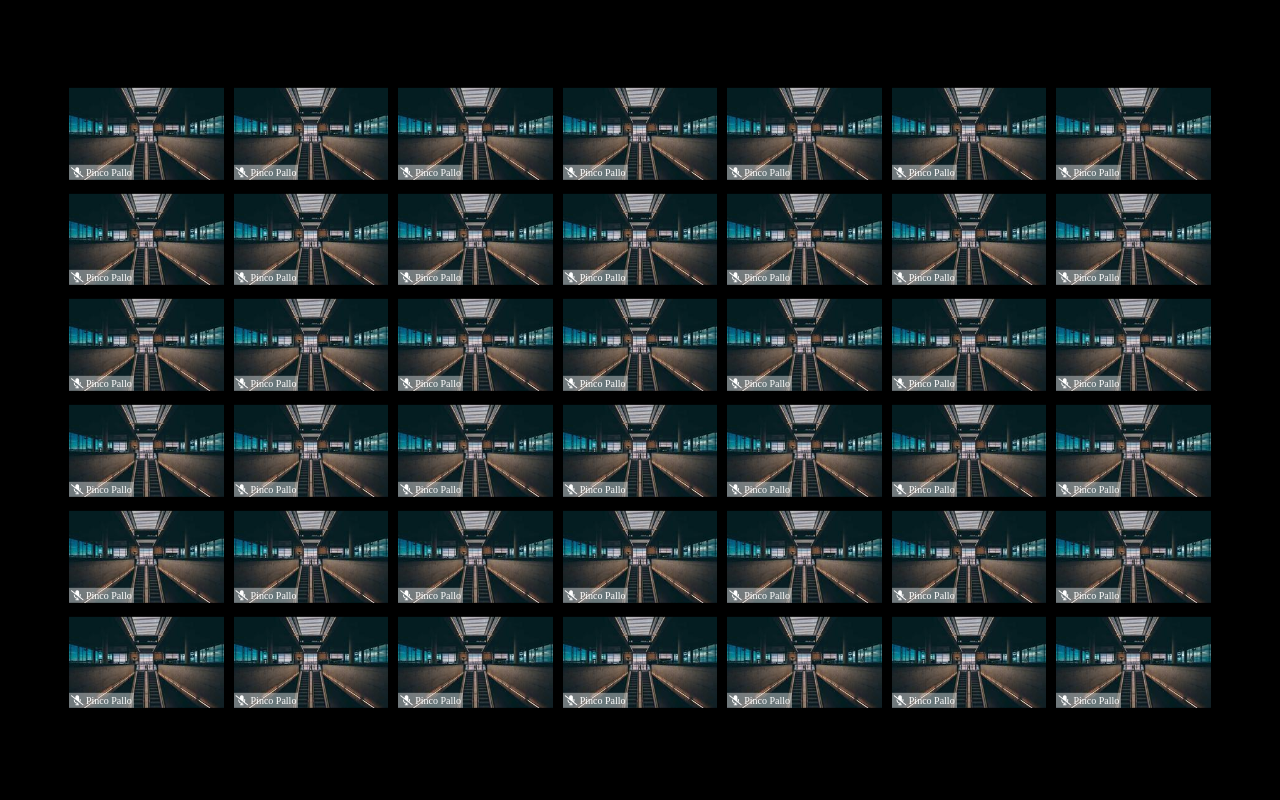
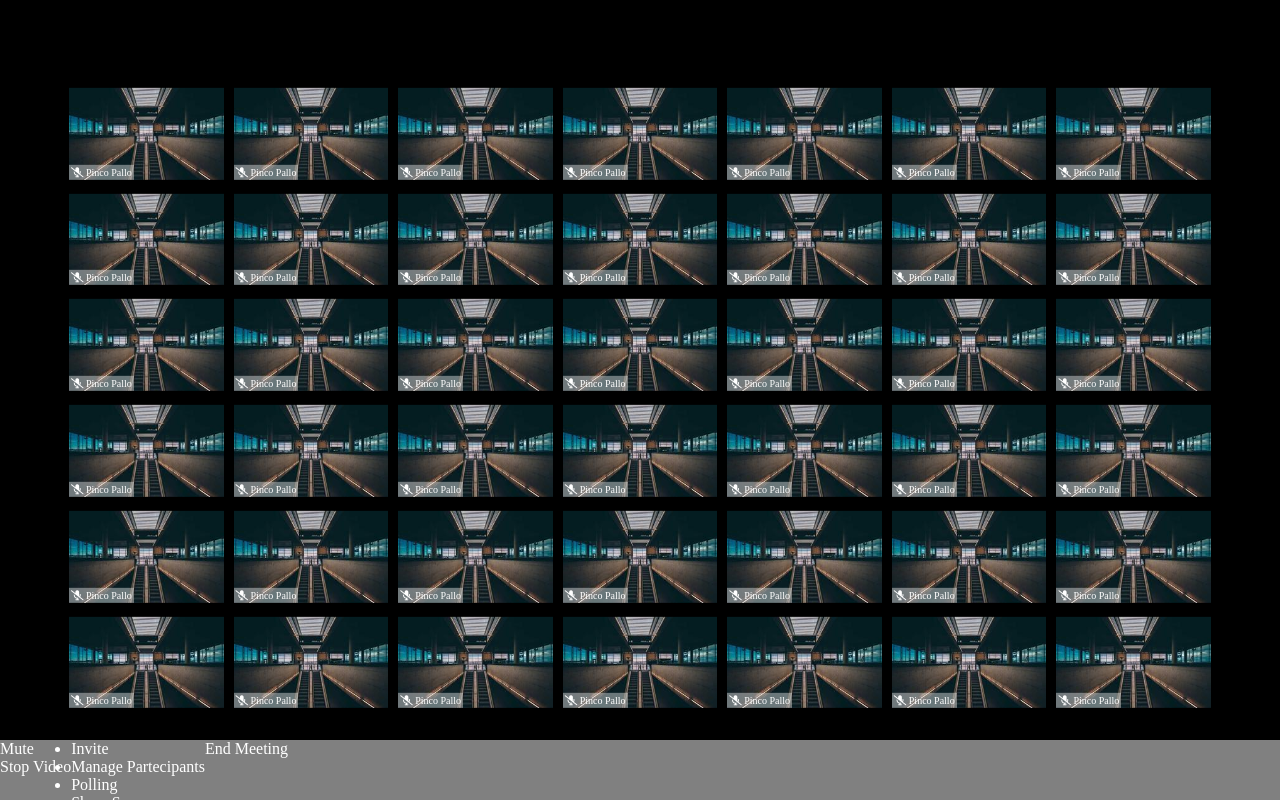
Before and after one commit to silviosalza/html-css-zoom, a plain HTML site: page index.html in a window 1280 px wide. Drawn offline with Linux system fonts and the light colour scheme.

Commit message:
option bar layout

```diff
--- a/css/style.css
+++ b/css/style.css
@@ -8,6 +8,11 @@
 .flex{
     display: flex;
     flex-wrap: wrap;
+}
+
+.flex-list{
+    display: flex;
+
 }
 
 /* layout */
@@ -37,7 +42,10 @@
 .user{
     position: relative;
 }
-
+footer{
+    position: relative;
+}
+/* typography */
 .user span{
     position: absolute;
     bottom: 9px;
@@ -47,3 +55,12 @@
     padding: 2px;
     font-size: x-small;
 }
+.option-bar{
+    width: 100%;
+    height: 60px;
+    background-color: grey;
+    color: white;
+    position: fixed;
+    bottom: 0;
+    left: 0;
+}
--- a/index.html
+++ b/index.html
@@ -9,12 +9,14 @@
     <link rel="stylesheet" href="https://cdnjs.cloudflare.com/ajax/libs/font-awesome/6.3.0/css/all.min.css" integrity="sha512-SzlrxWUlpfuzQ+pcUCosxcglQRNAq/DZjVsC0lE40xsADsfeQoEypE+enwcOiGjk/bSuGGKHEyjSoQ1zVisanQ==" crossorigin="anonymous" referrerpolicy="no-referrer" />
 </head>
 <body>
+
+        <div class="wrapper">
             <!-- main -->
             <main>
-        <div class="wrapper">
-
+                <!-- users container -->
                 <div class="user-cont flex">
                     <div class="row">
+                        <!-- single user -->
                         <div class="user">
                             <img src="./img/1033-246x146.jpg" alt="">
                             <span><i class="fa-solid fa-microphone-slash"></i> Pinco Pallo</span>
@@ -260,36 +262,43 @@
                             <span><i class="fa-solid fa-microphone-slash"></i> Pinco Pallo</span>
                         </div>
                     </div>
-
-
-
-
-
-
-
-
-
-
-
-
                 </div>
-        </div>
-
-
-
-
-
-
             </main>
             <!-- /main -->
 
             <!-- footer -->
             <footer>
 
+                <div class="option-bar flex-list">
+                    <div class="left-option flex-list">
+                        <ul>
+                            <li>Mute</li>
+                            <li>Stop Video</li>
+                        </ul>
+                    </div>
+                    <div class="central-option flex-list">
+                        <ul>
+                            <li>Invite</li>
+                            <li>Manage Partecipants</li>
+                            <li>Polling</li>
+                            <li>Share Screen</li>
+                            <li>Chat</li>
+                            <li>Record</li>
+                            <li>Breakout Rooms</li>
+                            <li>More</li>
+                        </ul>
+                    </div>
+                    <div class="right-option">
+                        End Meeting
+                    </div>
+
+
+                </div>
+
 
 
             </footer>
             <!-- /footer -->
-
+        </div>
 </body>
 </html>
```
Lines whose indentation alone changed are shown as unchanged.
